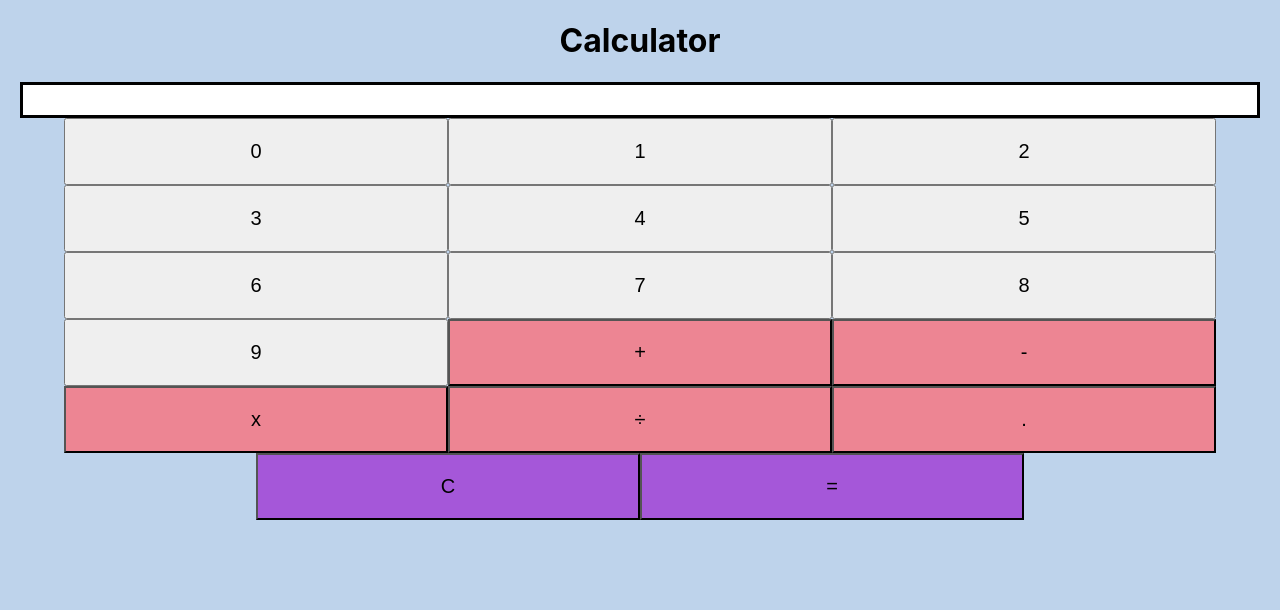
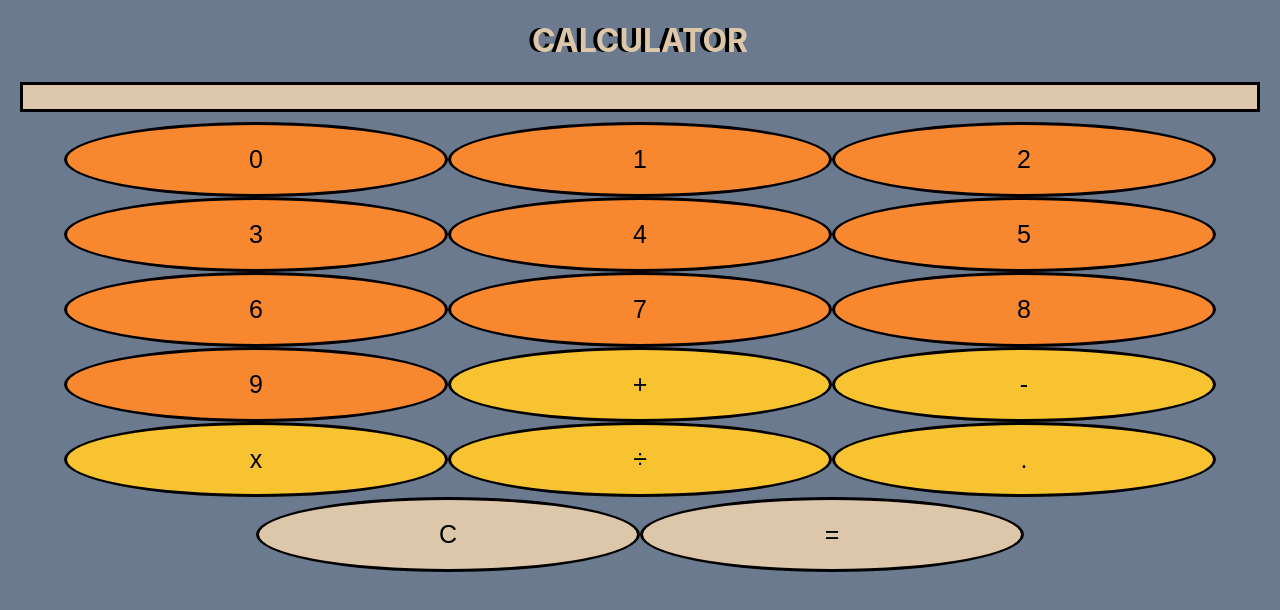
Before and after one commit to CedenoHernandez/calculator, a React (Create React App) app: page / in a window 1280 px wide. Shown: the top 610 px of the page. Built offline with nearby package versions, Linux system fonts and the light colour scheme.

Commit message:
Update styling

```diff
--- a/src/App.css
+++ b/src/App.css
@@ -1,9 +1,13 @@
 body {
-    background-color: #bed3eb;
+    background-color: #6B7A8F;
+    font: Helvetica;
 }
 
 h1{
     text-align: center;
+    color: #DCC7AA;
+    text-transform: uppercase;
+    text-shadow: -4px 0 black;
 }
 .button {
     display: flex;
@@ -18,16 +22,20 @@ h1{
 button {
     width: 30%;
     padding: 20px;
-    font-size: 20px;
+    font-size: 25px;
+    border-radius: 50%;
+    background: #F7882F;
+    border: solid;
 }
 
 .display {
     border: solid;
     margin-left: 20px;
     margin-right: 20px;
-    background-color: white;
-    padding-top: 5px;
-    padding-bottom: 5px;
+    margin-bottom: 10px;
+    background-color: #DCC7AA;
+    padding-top: 2px;
+    padding-bottom: 2px;
     font-size: 20px;
     text-align: center;
 }
@@ -37,10 +45,10 @@ button {
 #decimal,
 #divide,
 #add {
-    background: #ed8593;
+    background: #F7C331;
 }
 
 #clear,
 #equals {
-    background: #a557d9;
+    background: #DCC7AA;
 }
```
